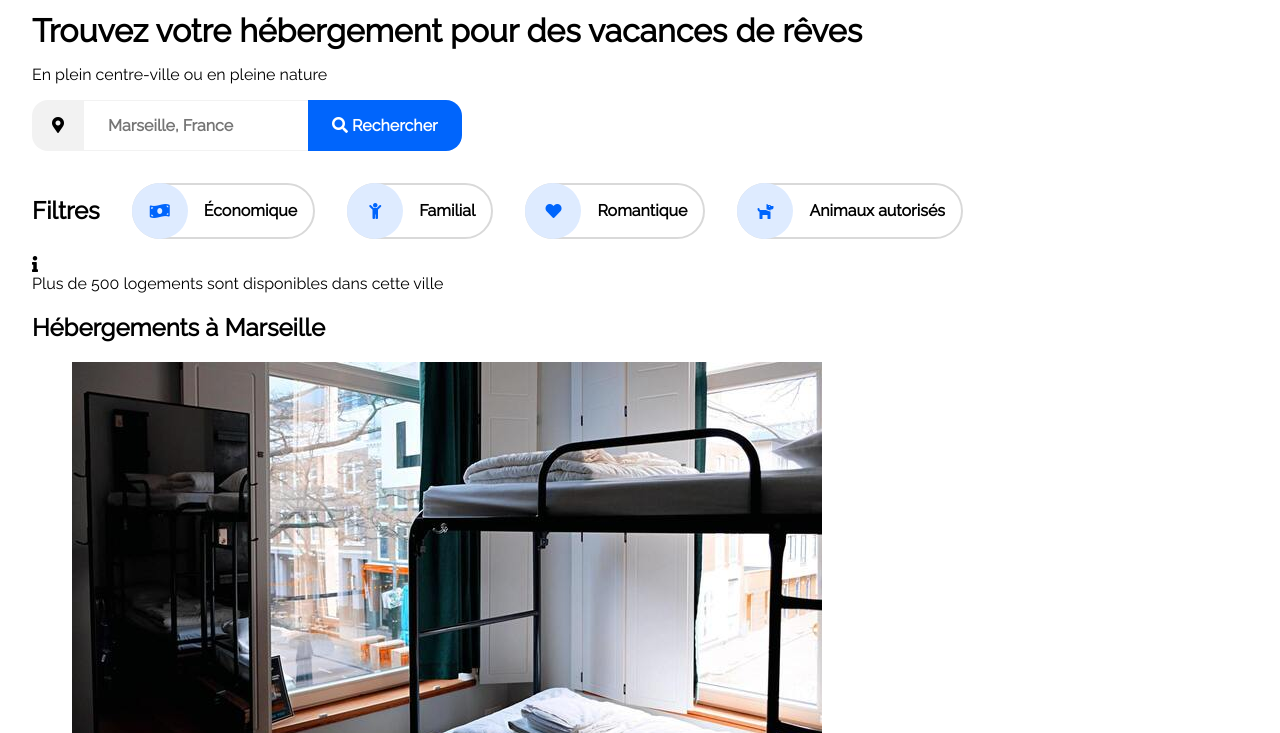
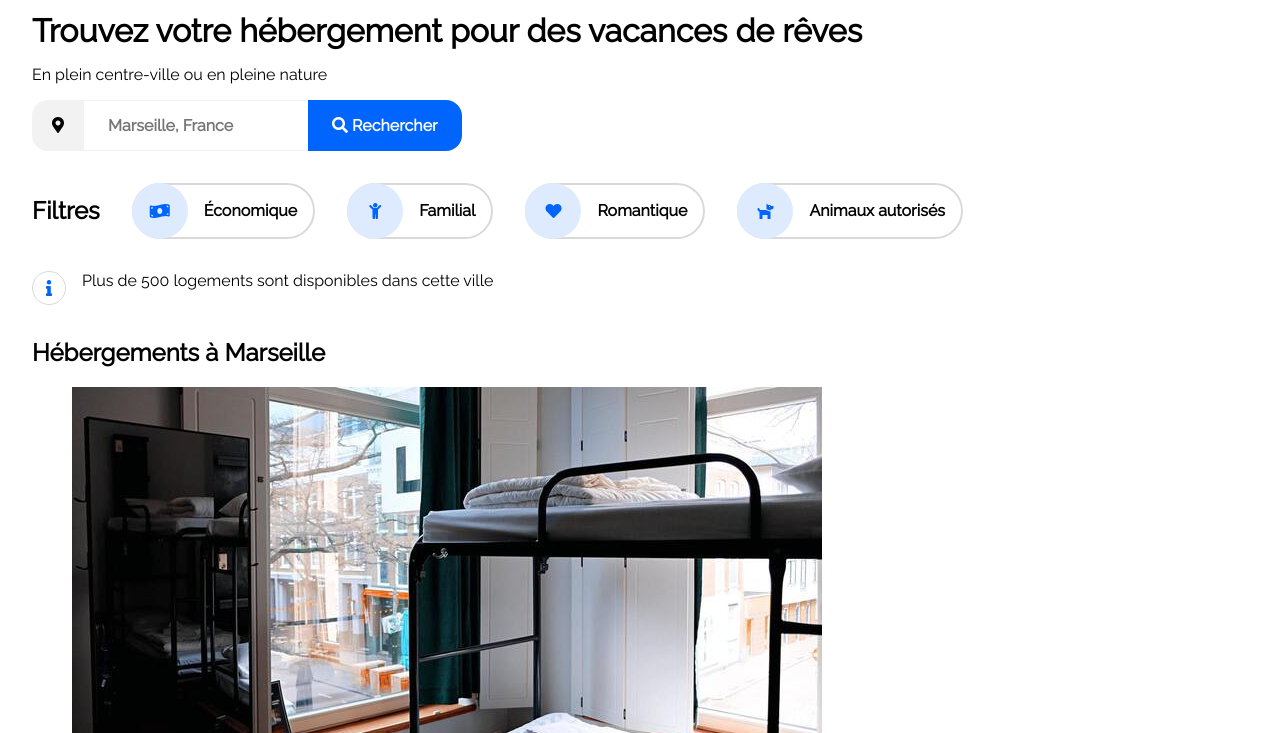
Before and after one commit to emericgautier/EmericGautier_2_16062021, a plain HTML site: page index.html in a window 1280 px wide. Shown: the part 67-800 px from the top of the page. Drawn offline with Linux system fonts and the light colour scheme.

Commit message:
search Info Icon

```diff
--- a/style.css
+++ b/style.css
@@ -167,3 +167,23 @@ ul {
     color: #0065FC;
     margin-right: 1rem;
 }
+
+.searchInfo {
+    display: flex;
+    align-items: center;
+    margin: 1rem 0 2rem 0;
+}
+
+.searchInfoIcon {
+    display: flex;
+    align-items: center;
+    justify-content: center;
+    margin-right: 1rem;
+    color: #0065FC;
+    height: 2rem;
+    width: 2rem;
+    min-height: 2rem;
+    min-width: 2rem;
+    border: solid 1px #d9d9d9;
+    border-radius: 100%;
+}
```
